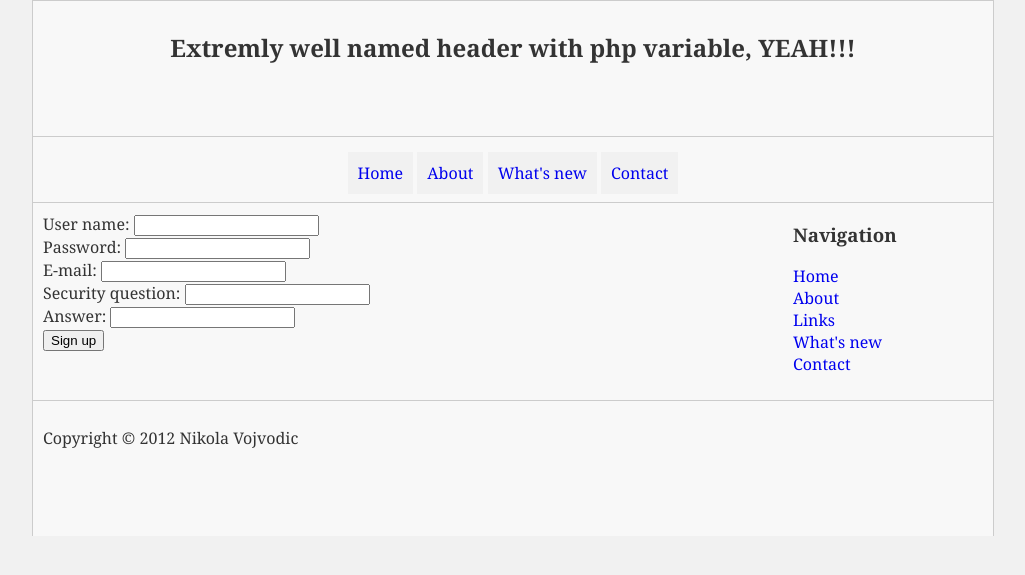
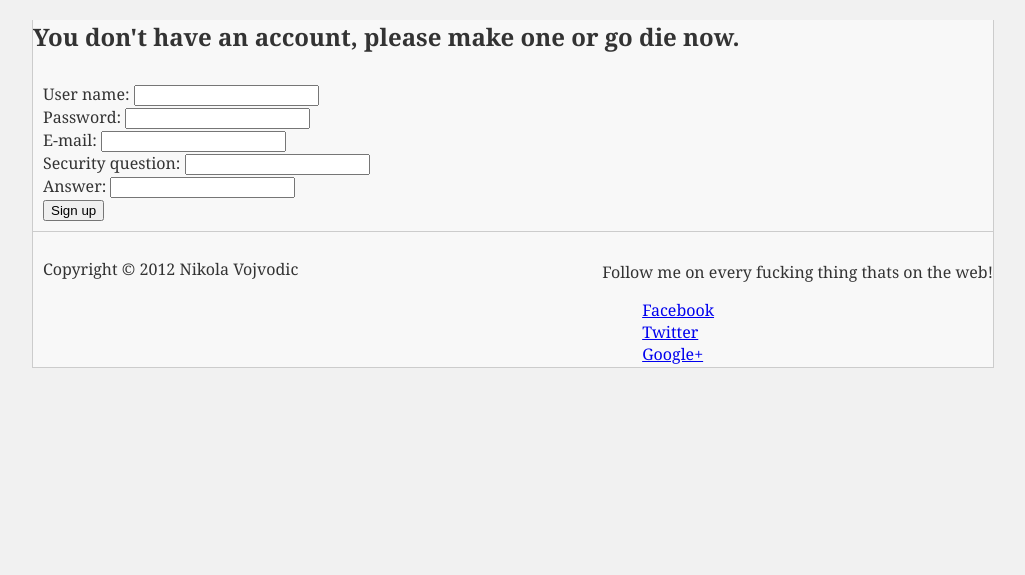
Before and after one commit to djommy/learningphp, a PHP site: page /signup.php in a window 1280 px wide. Shown: the top 575 px of the page, without its empty margins (127-1152 px from the left). Run offline with PHP 8.4, Linux system fonts and the light colour scheme.

Commit message:
lots of changes done, bad commenting

```diff
--- a/includes/footer.php
+++ b/includes/footer.php
@@ -2,4 +2,11 @@
 
 <div id="footer">
 	<p><?php echo $footer ?></a></p>
+	<div class="follow">Follow me on every fucking thing thats on the web!
+		<ul>
+			<li><a href="http://facebook.com">Facebook</a></li>
+			<li><a href="http://twitter.com">Twitter</a></li>
+			<li><a href="http://plus.google.com">Google+</a></li>
+		</ul>
+	</div>
 </div><!--end footer-->
--- a/retrive-password.php
+++ b/retrive-password.php
@@ -32,4 +32,7 @@
 			echo "Your shitty password is: " . $row['user_password'];
 		}
 	 ?>
+	 <p>
+	 	Now go <a href="index.php">back</a> and do shit right this time.
+	 </p>
 </body>
--- a/signup.php
+++ b/signup.php
@@ -7,18 +7,16 @@
 </head>
 <body>
 	<div id="wrapper">
-		<?php include('includes/header.php'); ?>
-
-		<?php include('includes/nav.php'); ?>
-
+		<?php include('variables/variables.php'); ?>
+		<h2><?php echo $signup ?></h2>
 
 		<div id="content">
 			<form action="" method="POST">
-				User name: <input type="text" name="user"><br>
-				Password: <input type="password" name="pass"><br>
+				User name: <input type="text" name="user" required="required"><br>
+				Password: <input type="password" name="pass" required="required"><br>
 				E-mail: <input type="email" name="email"><br>
-				Security question: <input type="text" name="question"><br>
-				Answer: <input type="text" name="answer"><br>
+				Security question: <input type="text" name="question" required="required"><br>
+				Answer: <input type="text" name="answer" required="required"><br>
 				<input type="submit" value="Sign up">
 			</form>
 			<?php
@@ -33,8 +31,6 @@
 			?>
 		</div><!--end content-->
 
-		<?php include('includes/sidebar.php'); ?>
-
 		<?php include('includes/footer.php'); ?>
 
 
--- a/styles.css
+++ b/styles.css
@@ -77,10 +77,20 @@ clear:both;
 width:960px;
 height:135px;
 border-top:1px solid #ccc;
+border-bottom: 1px solid #ccc;
 }
 
 #footer p {
 padding:10px;
+}
+
+.follow {
+	float: right;
+	margin-top: -45px;
+}
+
+.follow ul {
+	list-style: none;
 }
 
 .noAccount {
--- a/variables/variables.php
+++ b/variables/variables.php
@@ -1,4 +1,5 @@
 <?php
 	$heading = "Extremly well named header with php variable, YEAH!!!";
 	$footer = "Copyright &copy; 2012 Nikola Vojvodic";
+	$signup = "You don't have an account, please make one or go die now."
  ?>
```
Also changed, not shown: index.php (+17 -6 lines).
